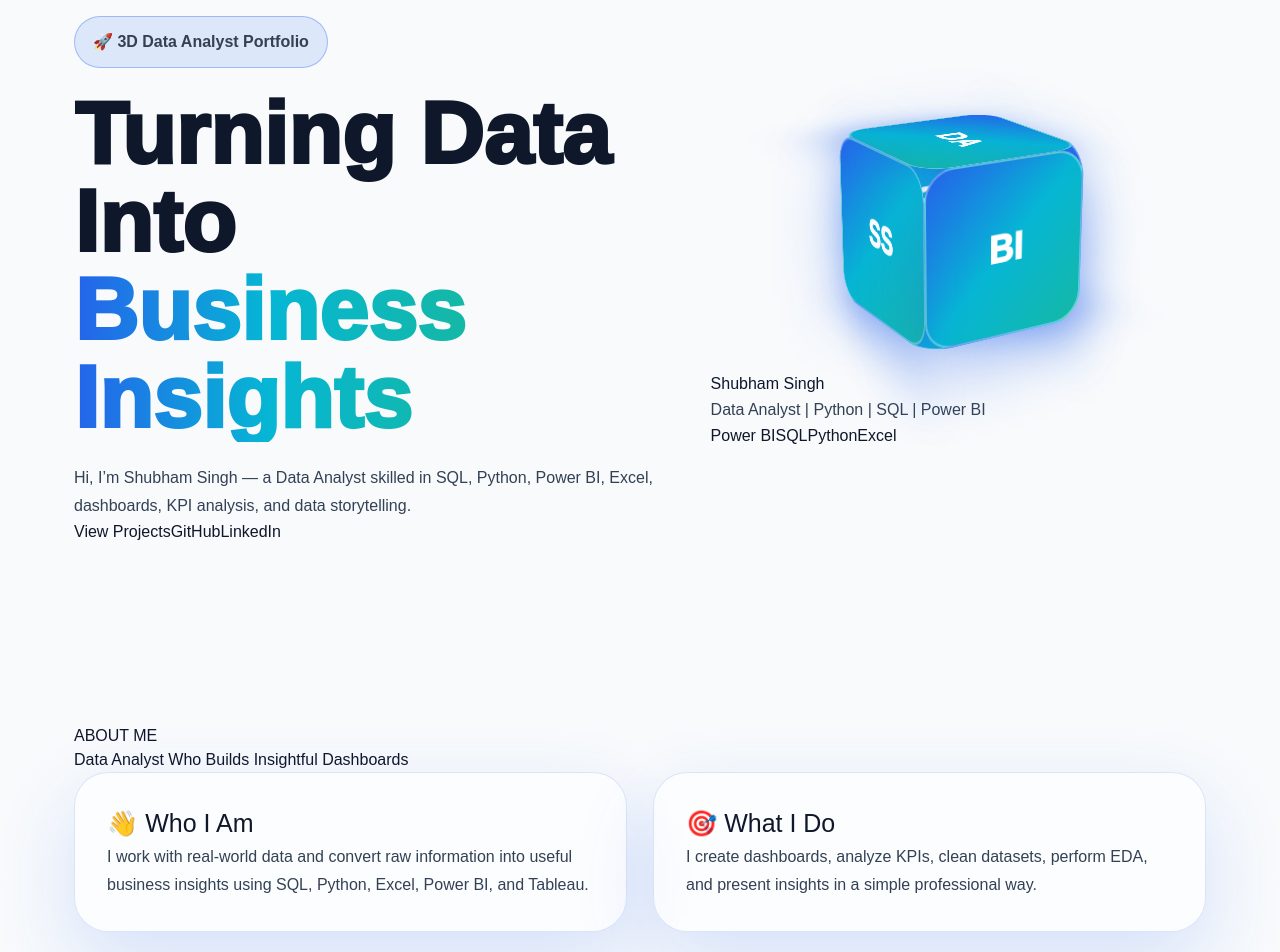
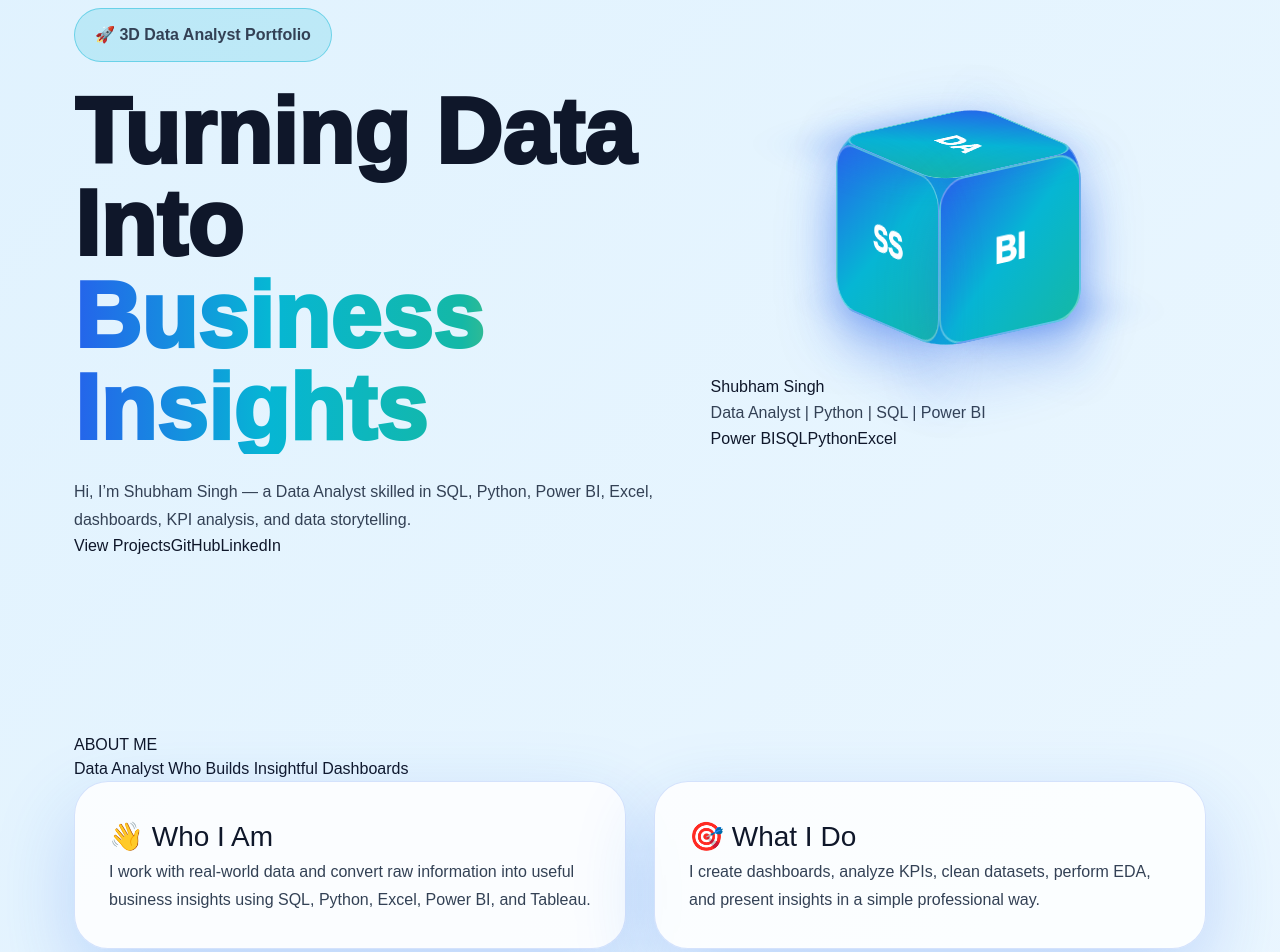
Before and after one commit to iam-shubhamm/My-portfolio, a Next.js app: page / in a window 1280 px wide. Shown: the part 120-1072 px from the top of the page. Built offline with nearby package versions, Linux system fonts and the light colour scheme.

Commit message:
Refactor theme styles and improve layout
Refactor dark and light theme styles, enhancing gradients and colors for better visual appeal. Update navbar, hero, and card styles for improved layout and responsiveness.

```diff
--- a/app/globals.css
+++ b/app/globals.css
@@ -22,14 +22,14 @@ body {
   transition: 0.4s ease;
 }
 
+.dark {
+  color: white;
+  background: linear-gradient(135deg, #020617, #0f172a, #111827);
+}
+
 .light {
   color: #0f172a;
-  background: #f8fafc;
-}
-
-.dark {
-  color: white;
-  background: #050816;
+  background: linear-gradient(135deg, #e0f2fe, #f0f9ff, #ecfeff);
 }
 
 .site::before {
@@ -38,84 +38,19 @@ body {
   inset: -25%;
   z-index: -5;
   background:
-    radial-gradient(circle at 15% 20%, rgba(37, 99, 235, 0.55), transparent 25%),
-    radial-gradient(circle at 80% 15%, rgba(20, 184, 166, 0.45), transparent 28%),
-    radial-gradient(circle at 50% 85%, rgba(14, 165, 233, 0.45), transparent 30%),
-    radial-gradient(circle at 10% 90%, rgba(250, 204, 21, 0.35), transparent 24%);
-  filter: blur(80px);
-  opacity: 0.7;
+    radial-gradient(circle at 15% 20%, rgba(37, 99, 235, 0.65), transparent 25%),
+    radial-gradient(circle at 80% 15%, rgba(20, 184, 166, 0.55), transparent 28%),
+    radial-gradient(circle at 50% 85%, rgba(14, 165, 233, 0.55), transparent 30%),
+    radial-gradient(circle at 10% 90%, rgba(250, 204, 21, 0.45), transparent 24%);
+  filter: blur(75px);
+  opacity: 0.75;
   animation: moveBg 10s infinite alternate ease-in-out;
 }
 
-.dark::before {
-  opacity: 0.45;
-}
-
 @keyframes moveBg {
-  0% {
-    transform: translate(0, 0) rotate(0deg) scale(1);
-  }
-
-  50% {
-    transform: translate(-90px, 70px) rotate(8deg) scale(1.15);
-  }
-
-  100% {
-    transform: translate(90px, -70px) rotate(-8deg) scale(1.05);
-  }
-}
-
-.background-3d .shape {
-  position: fixed;
-  z-index: -1;
-  width: 95px;
-  height: 95px;
-  border-radius: 26px;
-  background: linear-gradient(135deg, rgba(37, 99, 235, 0.45), rgba(20, 184, 166, 0.45));
-  border: 1px solid rgba(255, 255, 255, 0.28);
-  box-shadow: 0 30px 80px rgba(0, 0, 0, 0.25);
-  transform-style: preserve-3d;
-  animation: floatingShape 8s infinite ease-in-out;
-}
-
-.s1 {
-  top: 16%;
-  left: 5%;
-}
-
-.s2 {
-  top: 24%;
-  right: 7%;
-  animation-delay: 1.4s !important;
-}
-
-.s3 {
-  bottom: 18%;
-  left: 10%;
-  animation-delay: 2.8s !important;
-}
-
-.s4 {
-  bottom: 15%;
-  right: 11%;
-  animation-delay: 4.2s !important;
-}
-
-.s5 {
-  top: 50%;
-  left: 48%;
-  animation-delay: 5.5s !important;
-}
-
-@keyframes floatingShape {
-  0%,
-  100% {
-    transform: translateY(0) rotateX(0deg) rotateY(0deg);
-  }
-
-  50% {
-    transform: translateY(-50px) rotateX(180deg) rotateY(160deg);
-  }
+  0% { transform: translate(0, 0) scale(1); }
+  50% { transform: translate(-90px, 70px) scale(1.15); }
+  100% { transform: translate(90px, -70px) scale(1.05); }
 }
 
 a {
@@ -150,54 +85,63 @@ a {
   top: 0;
   z-index: 50;
   backdrop-filter: blur(22px);
+  background: rgba(255,255,255,0.08);
+  border-bottom: 1px solid rgba(255,255,255,0.14);
+}
+
+.light .navbar {
+  background: rgba(255,255,255,0.6);
 }
 
 .navbar h2 {
-  font-size: 28px;
+  font-size: 32px;
   font-weight: 950;
 }
 
 .navbar h2 span {
-  color: #2563eb;
+  color: #06b6d4;
 }
 
 .navbar div {
   display: flex;
-  gap: 25px;
-  padding-right: 120px;
-  font-weight: 850;
+  gap: 30px;
+  padding-right: 130px;
+  font-weight: 900;
 }
 
 .navbar a:hover {
-  color: #2563eb;
+  color: #06b6d4;
 }
 
 .hero {
   max-width: 1180px;
   min-height: 88vh;
   margin: auto;
-  padding: 70px 24px;
+  padding: 80px 24px;
   display: grid;
   grid-template-columns: 1.08fr 0.92fr;
   gap: 55px;
   align-items: center;
-  perspective: 1300px;
 }
 
 .badge {
   display: inline-block;
-  padding: 11px 18px;
+  padding: 12px 20px;
   border-radius: 999px;
-  color: #2563eb;
-  background: rgba(37, 99, 235, 0.12);
-  border: 1px solid rgba(37, 99, 235, 0.35);
+  color: #67e8f9;
+  background: rgba(6, 182, 212, 0.16);
+  border: 1px solid rgba(6, 182, 212, 0.45);
   font-weight: 900;
 }
 
+.light .badge {
+  color: #0369a1;
+}
+
 .hero h1 {
-  font-size: clamp(48px, 8vw, 88px);
+  font-size: clamp(54px, 8vw, 92px);
   line-height: 1;
-  margin: 22px 0;
+  margin: 24px 0;
   font-weight: 950;
 }
 
@@ -216,42 +160,42 @@ a {
 .education-card p,
 .contact-text,
 .contact-card p {
-  color: #334155;
+  color: #cbd5e1;
   line-height: 1.75;
 }
 
-.dark .hero-text,
-.dark .hero p,
-.dark .card-3d p,
-.dark .project-3d p,
-.dark .dashboard-card p,
-.dark .education-card p,
-.dark .contact-text,
-.dark .contact-card p {
-  color: #e2e8f0;
+.light .hero-text,
+.light .hero p,
+.light .card-3d p,
+.light .project-3d p,
+.light .dashboard-card p,
+.light .education-card p,
+.light .contact-text,
+.light .contact-card p {
+  color: #334155;
 }
 
 .hero-text {
   max-width: 650px;
-  font-size: 19px;
+  font-size: 20px;
 }
 
 .hero-buttons {
   display: flex;
   flex-wrap: wrap;
   gap: 16px;
-  margin-top: 32px;
+  margin-top: 34px;
 }
 
 .hero-buttons a,
 .project-3d a {
   display: inline-block;
-  padding: 15px 24px;
-  border-radius: 18px;
+  padding: 16px 28px;
+  border-radius: 20px;
   font-weight: 950;
   background: linear-gradient(90deg, #2563eb, #06b6d4, #14b8a6);
   color: white;
-  box-shadow: 0 18px 45px rgba(37, 99, 235, 0.25);
+  box-shadow: 0 18px 45px rgba(37, 99, 235, 0.35);
   transition: 0.3s;
 }
 
@@ -264,21 +208,15 @@ a {
   text-align: center;
   padding: 42px;
   border-radius: 44px;
-  background: rgba(255, 255, 255, 0.55);
-  border: 1px solid rgba(37, 99, 235, 0.18);
+  background: rgba(255, 255, 255, 0.14);
+  border: 1px solid rgba(255, 255, 255, 0.22);
   backdrop-filter: blur(24px);
-  box-shadow: 0 40px 100px rgba(37, 99, 235, 0.20);
-  transform-style: preserve-3d;
+  box-shadow: 0 40px 100px rgba(37, 99, 235, 0.35);
   animation: cardFloat 5s ease-in-out infinite;
 }
 
-.dark .hero-right {
-  background: rgba(255, 255, 255, 0.12);
-  border-color: rgba(255, 255, 255, 0.2);
-}
-
-.cube-wrap {
-  perspective: 1200px;
+.light .hero-right {
+  background: rgba(255, 255, 255, 0.75);
 }
 
 .cube {
@@ -305,49 +243,21 @@ a {
   box-shadow: 0 25px 70px rgba(37, 99, 235, 0.35);
 }
 
-.front {
-  transform: translateZ(87.5px);
-}
-
-.back {
-  transform: rotateY(180deg) translateZ(87.5px);
-}
-
-.right {
-  transform: rotateY(90deg) translateZ(87.5px);
-}
-
-.left {
-  transform: rotateY(-90deg) translateZ(87.5px);
-}
-
-.top {
-  transform: rotateX(90deg) translateZ(87.5px);
-}
-
-.bottom {
-  transform: rotateX(-90deg) translateZ(87.5px);
-}
+.front { transform: translateZ(87.5px); }
+.back { transform: rotateY(180deg) translateZ(87.5px); }
+.right { transform: rotateY(90deg) translateZ(87.5px); }
+.left { transform: rotateY(-90deg) translateZ(87.5px); }
+.top { transform: rotateX(90deg) translateZ(87.5px); }
+.bottom { transform: rotateX(-90deg) translateZ(87.5px); }
 
 @keyframes cubeRotate {
-  from {
-    transform: rotateX(-18deg) rotateY(0deg);
-  }
-
-  to {
-    transform: rotateX(-18deg) rotateY(360deg);
-  }
+  from { transform: rotateX(-18deg) rotateY(0deg); }
+  to { transform: rotateX(-18deg) rotateY(360deg); }
 }
 
 @keyframes cardFloat {
-  0%,
-  100% {
-    transform: rotateY(-5deg) translateY(0);
-  }
-
-  50% {
-    transform: rotateY(5deg) translateY(-18px);
-  }
+  0%, 100% { transform: rotateY(-5deg) translateY(0); }
+  50% { transform: rotateY(5deg) translateY(-18px); }
 }
 
 .mini-tags {
@@ -359,38 +269,38 @@ a {
 }
 
 .mini-tags span {
-  padding: 8px 12px;
+  padding: 9px 14px;
   border-radius: 999px;
-  background: rgba(37, 99, 235, 0.12);
-  border: 1px solid rgba(37, 99, 235, 0.25);
+  background: rgba(6, 182, 212, 0.14);
+  border: 1px solid rgba(6, 182, 212, 0.35);
   font-size: 13px;
-  font-weight: 850;
+  font-weight: 900;
 }
 
 .section {
   max-width: 1180px;
   margin: auto;
-  padding: 92px 24px;
+  padding: 95px 24px;
   animation: cleanReveal 0.8s ease both;
 }
 
 .section-subtitle {
   text-align: center;
-  color: #2563eb;
+  color: #06b6d4;
   letter-spacing: 4px;
   font-weight: 950;
 }
 
 .section-title {
   text-align: center;
-  font-size: clamp(34px, 5vw, 56px);
-  margin: 12px 0 48px;
+  font-size: clamp(42px, 5vw, 64px);
+  margin: 12px 0 55px;
   font-weight: 950;
 }
 
 .grid {
   display: grid;
-  gap: 26px;
+  gap: 28px;
 }
 
 .two {
@@ -411,23 +321,21 @@ a {
 .dashboard-card,
 .education-card {
   border-radius: 34px;
-  padding: 32px;
-  background: rgba(255, 255, 255, 0.58);
-  border: 1px solid rgba(37, 99, 235, 0.16);
+  padding: 34px;
+  background: rgba(255, 255, 255, 0.14);
+  border: 1px solid rgba(255, 255, 255, 0.22);
   backdrop-filter: blur(24px);
-  box-shadow: 0 30px 80px rgba(37, 99, 235, 0.16);
+  box-shadow: 0 30px 80px rgba(37, 99, 235, 0.22);
   transition: 0.35s;
-  transform-style: preserve-3d;
 }
 
-.dark .card-3d,
-.dark .project-3d,
-.dark .skill-3d,
-.dark .dashboard-card,
-.dark .education-card {
-  background: rgba(255, 255, 255, 0.12);
-  border-color: rgba(255, 255, 255, 0.2);
-  box-shadow: 0 30px 80px rgba(0, 0, 0, 0.28);
+.light .card-3d,
+.light .project-3d,
+.light .skill-3d,
+.light .dashboard-card,
+.light .education-card {
+  background: rgba(255, 255, 255, 0.82);
+  border-color: rgba(37, 99, 235, 0.18);
 }
 
 .card-3d:hover,
@@ -436,18 +344,18 @@ a {
 .dashboard-card:hover,
 .education-card:hover {
   transform: perspective(1000px) rotateX(8deg) rotateY(-8deg) translateY(-14px);
-  border-color: #2563eb;
+  border-color: #06b6d4;
 }
 
 .card-3d h3,
 .project-3d h3,
 .dashboard-card h3 {
-  font-size: 25px;
+  font-size: 28px;
 }
 
 .card-3d b {
-  font-size: 36px;
-  color: #2563eb;
+  font-size: 40px;
+  color: #06b6d4;
 }
 
 .project-3d {
@@ -455,53 +363,41 @@ a {
 }
 
 .project-3d:nth-child(1) {
-  background: linear-gradient(145deg, rgba(37, 99, 235, 0.20), rgba(255, 255, 255, 0.42));
+  background: linear-gradient(145deg, rgba(37, 99, 235, 0.30), rgba(255, 255, 255, 0.14));
 }
 
 .project-3d:nth-child(2) {
-  background: linear-gradient(145deg, rgba(20, 184, 166, 0.22), rgba(255, 255, 255, 0.42));
+  background: linear-gradient(145deg, rgba(20, 184, 166, 0.30), rgba(255, 255, 255, 0.14));
 }
 
 .project-3d:nth-child(3) {
-  background: linear-gradient(145deg, rgba(14, 165, 233, 0.22), rgba(255, 255, 255, 0.42));
-}
-
-.dark .project-3d:nth-child(1) {
-  background: linear-gradient(145deg, rgba(37, 99, 235, 0.28), rgba(255, 255, 255, 0.10));
-}
-
-.dark .project-3d:nth-child(2) {
-  background: linear-gradient(145deg, rgba(20, 184, 166, 0.28), rgba(255, 255, 255, 0.10));
-}
-
-.dark .project-3d:nth-child(3) {
-  background: linear-gradient(145deg, rgba(14, 165, 233, 0.28), rgba(255, 255, 255, 0.10));
+  background: linear-gradient(145deg, rgba(14, 165, 233, 0.30), rgba(255, 255, 255, 0.14));
 }
 
 .project-icon {
-  font-size: 58px;
+  font-size: 62px;
 }
 
 .project-tag {
-  color: #2563eb !important;
+  color: #06b6d4 !important;
   font-weight: 950;
 }
 
 .skills-grid {
   display: grid;
   grid-template-columns: repeat(4, 1fr);
-  gap: 20px;
+  gap: 22px;
 }
 
 .skill-3d {
   text-align: center;
-  color: #2563eb;
-  font-size: 20px;
+  color: #06b6d4;
+  font-size: 21px;
   font-weight: 950;
 }
 
 .dashboard-card {
-  min-height: 260px;
+  min-height: 270px;
 }
 
 .bar {
@@ -518,20 +414,9 @@ a {
   border-radius: 999px;
 }
 
-.bar1 {
-  width: 86%;
-  background: #2563eb;
-}
-
-.bar2 {
-  width: 68%;
-  background: #06b6d4;
-}
-
-.bar3 {
-  width: 78%;
-  background: #14b8a6;
-}
+.bar1 { width: 86%; background: #2563eb; }
+.bar2 { width: 68%; background: #06b6d4; }
+.bar3 { width: 78%; background: #14b8a6; }
 
 .circle-chart {
   width: 130px;
@@ -550,7 +435,7 @@ a {
   margin-top: 35px;
   font-size: 58px;
   font-weight: 950;
-  color: #2563eb;
+  color: #06b6d4;
   letter-spacing: 4px;
 }
 
@@ -562,7 +447,7 @@ a {
 }
 
 .education-card {
-  border-left: 7px solid #2563eb;
+  border-left: 7px solid #06b6d4;
 }
 
 .contact-section {
@@ -581,19 +466,11 @@ a {
   color: inherit;
 }
 
-.contact-card h3 {
-  margin-bottom: 8px;
-}
-
 footer {
   text-align: center;
   padding: 30px;
-  color: #64748b;
+  color: #94a3b8;
   border-top: 1px solid rgba(37, 99, 235, 0.14);
-}
-
-.dark footer {
-  color: #cbd5e1;
 }
 
 @keyframes cleanReveal {
@@ -601,7 +478,6 @@ footer {
     opacity: 0;
     transform: translateY(35px);
   }
-
   to {
     opacity: 1;
     transform: translateY(0);
@@ -623,10 +499,6 @@ footer {
   .navbar div {
     display: none;
   }
-
-  .hero {
-    padding-top: 40px;
-  }
 }
 
 @media (max-width: 520px) {
@@ -637,11 +509,4 @@ footer {
   .hero h1 {
     font-size: 44px;
   }
-
-  .theme-btn {
-    top: 14px;
-    right: 14px;
-    padding: 9px 13px;
-    font-size: 12px;
-  }
 }
```
